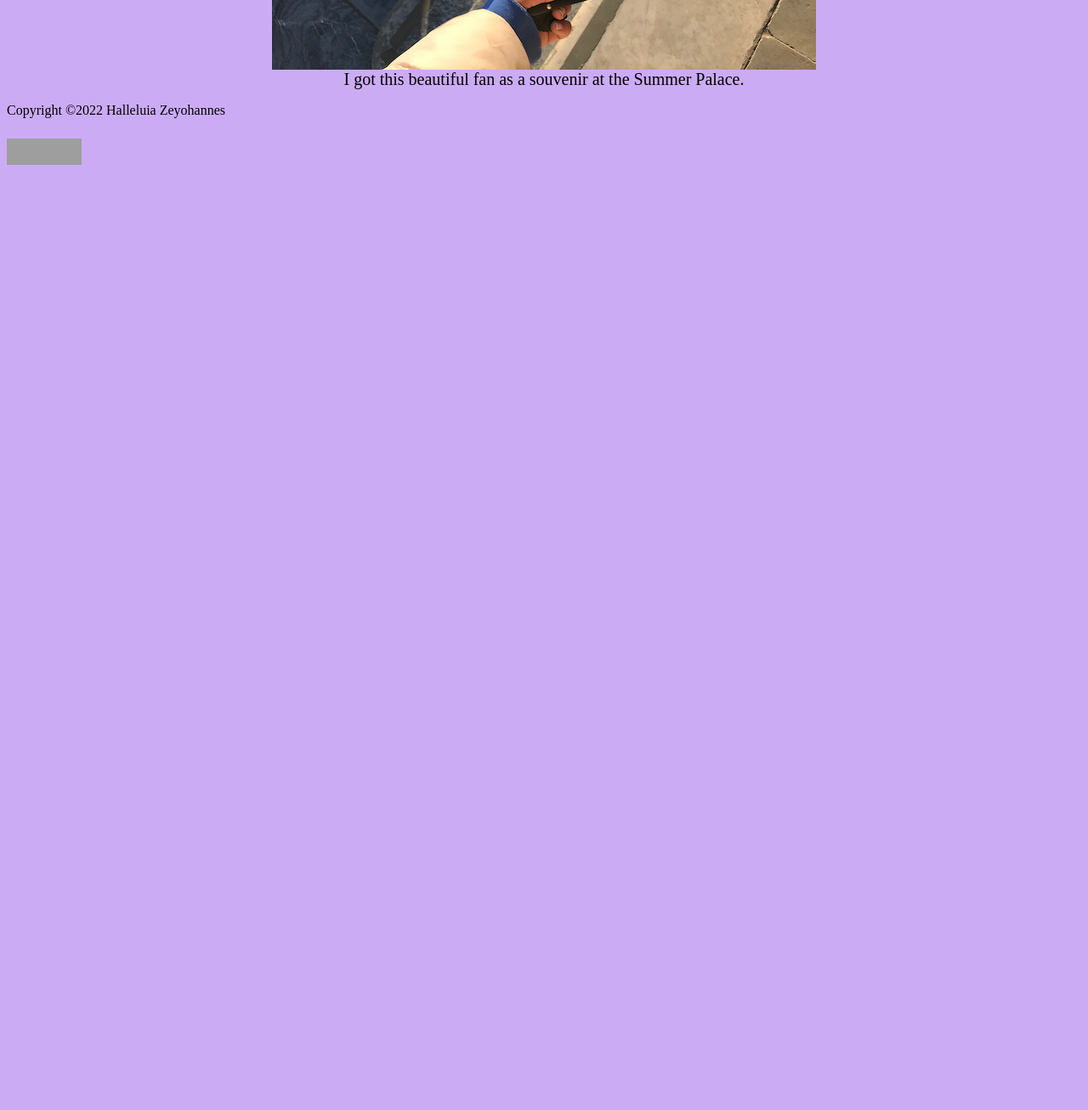
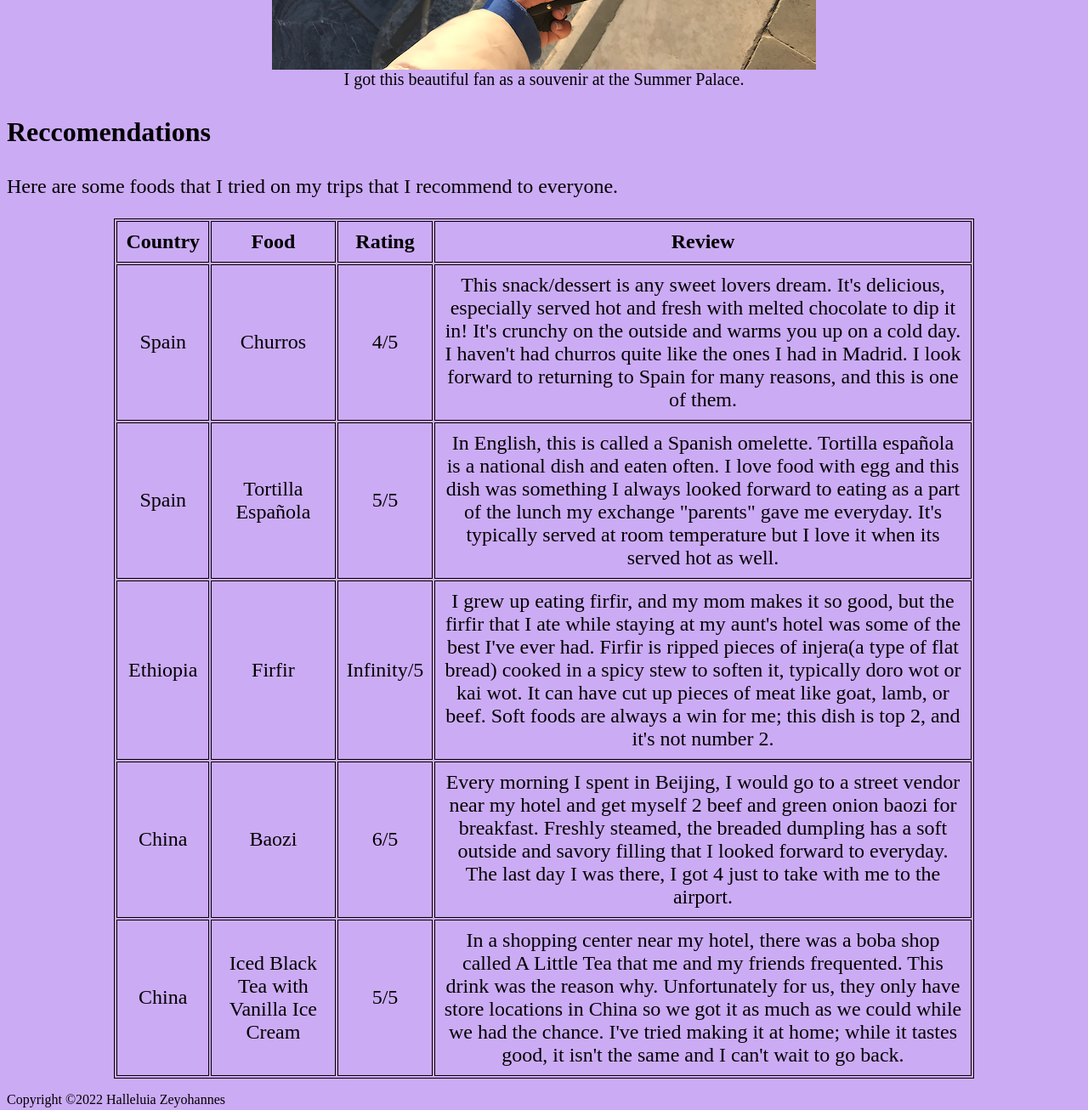
Before and after one commit to halleluiaz/halleluia-zeyohannes, a plain HTML site: page index.html in a window 1280 px wide. Shown: the part 8560-9866 px from the top of the page at 85% size. Before the commit the page ends 8784 px from the top, so only its background shows below. Drawn offline with Linux system fonts and the light colour scheme; grey boxes are pictures that could not be loaded.

Commit message:
added table

```diff
--- a/index.html
+++ b/index.html
@@ -226,7 +226,7 @@ hobbies, books I've read, and the places I've traveled to.
                 <figcaption>My friend and fellow exchange student Jackie Damato complied a bunch of photos and videos we took
                     into this video!
                 </figcaption>
-        </figure>
+            </figure>
 
         <h3>Ethiopia</h3>
             <p>
@@ -277,6 +277,75 @@ hobbies, books I've read, and the places I've traveled to.
                <figcaption>I got this beautiful fan as a souvenir at the Summer Palace.</figcaption>
            </figure>
 
+        <h3>Reccomendations</h3>
+            <p>Here are some foods that I tried on my trips that I recommend to everyone.</p>
+
+            <table class="center">
+                <tr>
+                    <th>Country</th>
+                    <th>Food</th>
+                    <th>Rating</th>
+                    <th>Review</th>
+                </tr>
+                <tr>
+                    <td>Spain</td>
+                    <td>Churros</td>
+                    <td>4/5</td>
+                    <td>This snack/dessert is any sweet lovers dream. It's delicious,
+                        especially served hot and fresh with melted chocolate to dip
+                        it in! It's crunchy on the outside and warms you up on a cold
+                        day. I haven't had churros quite like the ones I had in Madrid.
+                        I look forward to returning to Spain for many reasons, and this
+                        is one of them.
+                    </td>
+                </tr>
+                <tr>
+                    <td>Spain</td>
+                    <td>Tortilla Española</td>
+                    <td>5/5</td>
+                    <td>In English, this is called a Spanish omelette. Tortilla española is
+                        a national dish and eaten often. I love food with egg and this dish
+                        was something I always looked forward to eating as a part of the lunch
+                        my exchange "parents" gave me everyday. It's typically served at
+                        room temperature but I love it when its served hot as well.
+                    </td>
+                </tr>
+                <tr>
+                    <td>Ethiopia</td>
+                    <td>Firfir</td>
+                    <td>Infinity/5</td>
+                    <td>I grew up eating firfir, and my mom makes it so good, but the firfir
+                        that I ate while staying at my aunt's hotel was some of the best I've
+                        ever had. Firfir is ripped pieces of injera(a type of flat bread) cooked
+                        in a spicy stew to soften it, typically doro wot or kai wot. It can have
+                        cut up pieces of meat like goat, lamb, or beef. Soft foods are always a
+                        win for me; this dish is top 2, and it's not number 2.
+                    </td>
+                </tr>
+                <tr>
+                    <td>China</td>
+                    <td>Baozi</td>
+                    <td>6/5</td>
+                    <td>Every morning I spent in Beijing, I would go to a street vendor near my
+                        hotel and get myself 2 beef and green onion baozi for breakfast. Freshly
+                        steamed, the breaded dumpling has a soft outside and savory filling that
+                        I looked forward to everyday. The last day I was there, I got 4 just to
+                        take with me to the airport.
+                    </td>
+                </tr>
+                <tr>
+                    <td>China</td>
+                    <td>Iced Black Tea with Vanilla Ice Cream</td>
+                    <td>5/5</td>
+                    <td>In a shopping center near my hotel, there was a boba shop called
+                        A Little Tea that me and my friends frequented. This drink was the
+                        reason why. Unfortunately for us, they only have store locations
+                        in China so we got it as much as we could while we had the chance.
+                        I've tried making it at home; while it tastes good, it isn't the same
+                        and I can't wait to go back.
+                    </td>
+                </tr>
+            </table>
             <!--
                 This just adds Copyright acknowledgment to the bottom of the webpage.
             -->
```
